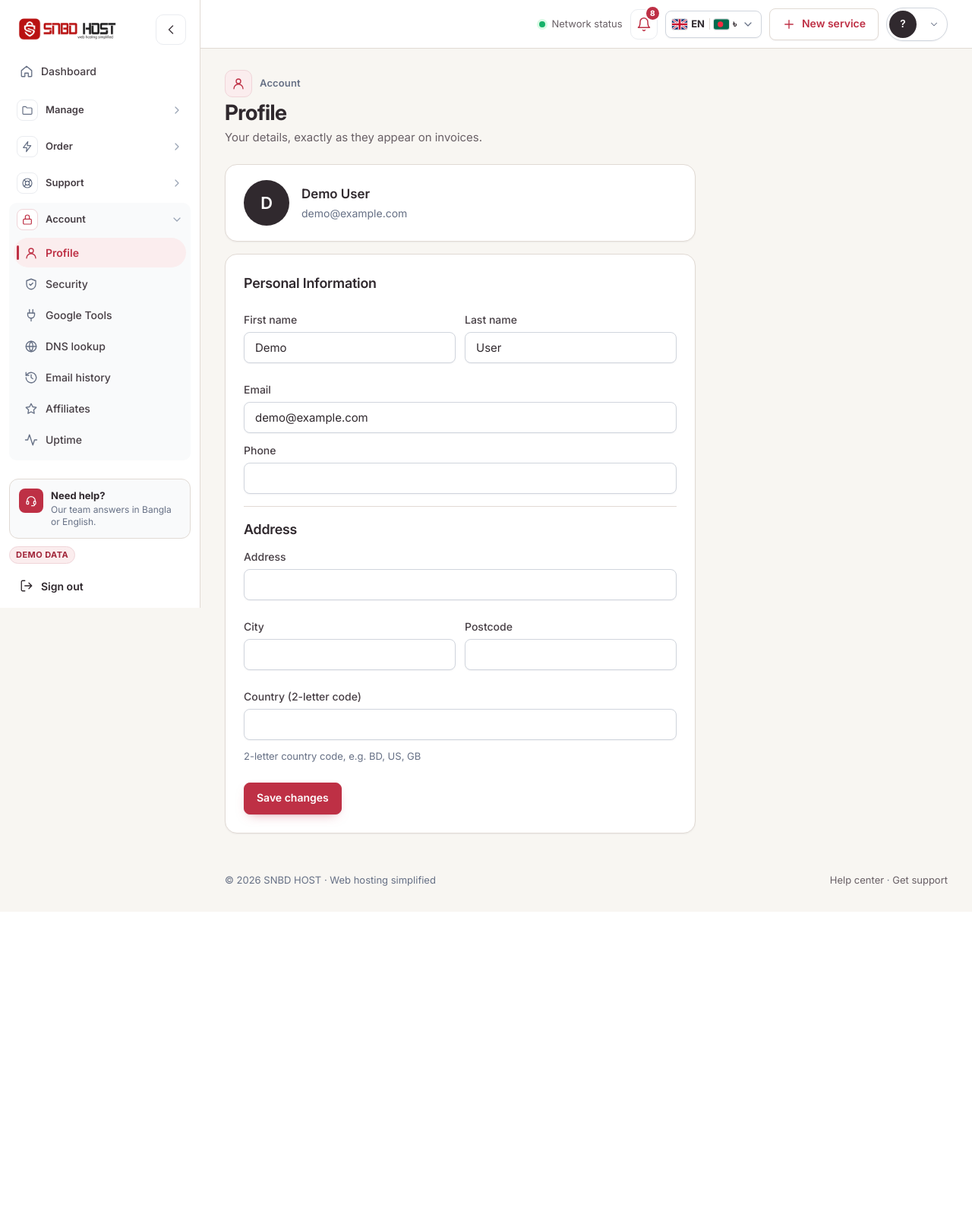
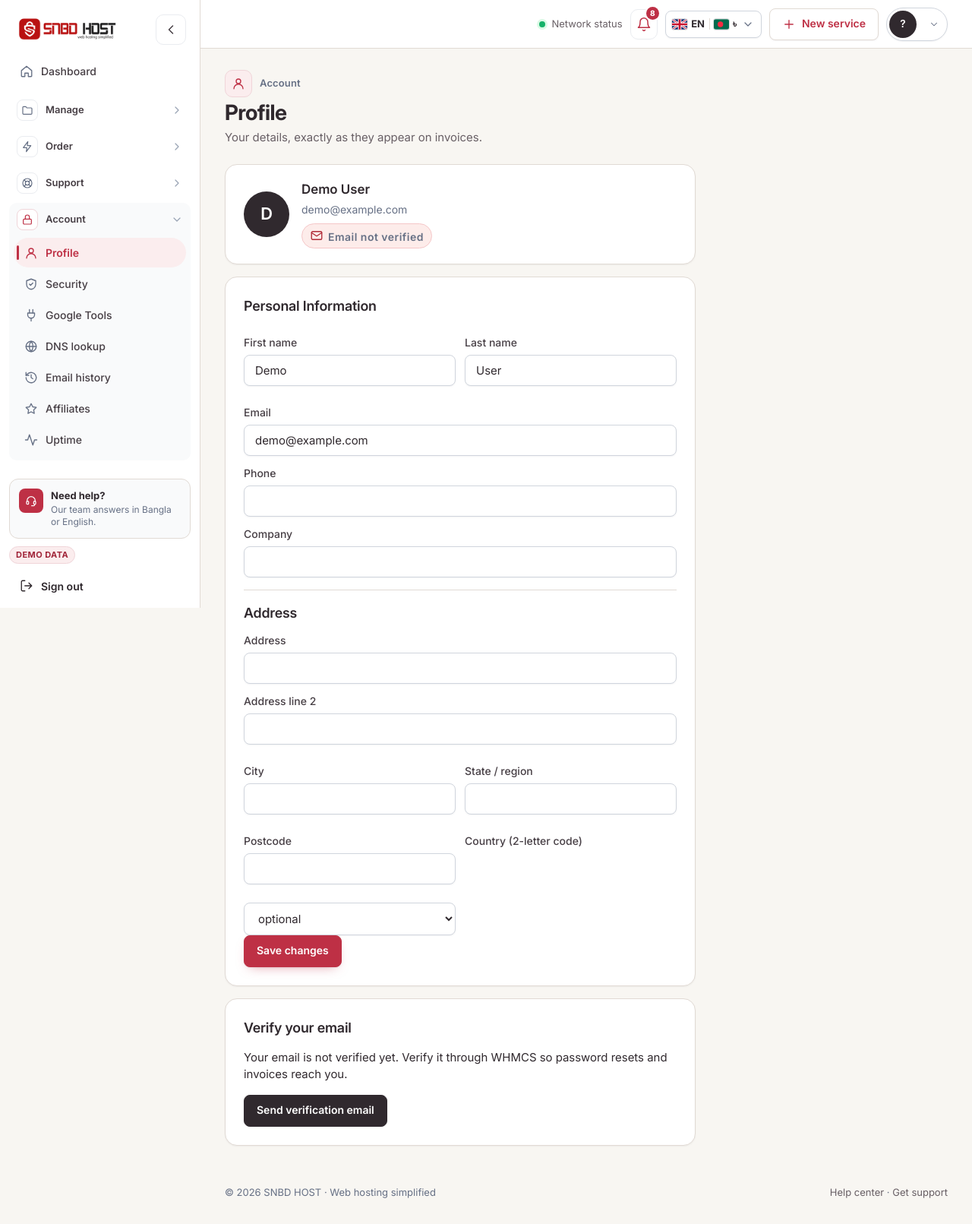
Before and after one commit to yeaminlabs/whmcs-portal, a Node server app: page /profile in a window 1280 px wide. Shown: the whole page at 76% size. Before the commit the page ends 1200 px from the top, so only its background shows below. Run offline with Node 20, Linux system fonts and the light colour scheme; the visitor is signed in with stand-in values (Sample User, id 1); some libraries are stand-ins or nearby versions.

Commit message:
feat: expand profile to all WHMCS fields with country selector and email verification
Profile form now updates every UpdateClient field. Adds a reusable ISO
country select partial (views/partials/country-select.ejs +
src/lib/countries.js) so other modules can pull the same dropdown, and
tracks the sign-in provider so Google accounts show a verified email
while password accounts can request a Mailgun verification email.

Co-authored-by: OpenBot <335604065+openbotgit[bot]@users.noreply.github.com>

```diff
--- a/src/i18n/bn.js
+++ b/src/i18n/bn.js
@@ -485,6 +485,19 @@ module.exports = {
   'prof.city': 'শহর',
   'prof.postcode': 'পোস্টকোড',
   'prof.country': 'দেশ (২ অক্ষরের কোড)',
+  'prof.company': 'কোম্পানি',
+  'prof.address2': 'ঠিকানার দ্বিতীয় লাইন',
+  'prof.state': 'রাজ্য / অঞ্চল',
+  'prof.emailVerified': 'ইমেইল যাচাইকৃত',
+  'prof.emailUnverified': 'ইমেইল যাচাইকৃত হয়নি',
+  'prof.verifyViaGoogle': 'গুগল',
+  'prof.verifyNote': 'আপনার ইমেইল এখনও যাচাই করা হয়নি। পাসওয়ার্ড রিসেট ও ইনভয়েস পেতে WHMCS-এর মাধ্যমে ইমেইল যাচাই করুন।',
+  'prof.verifyTitle': 'আপনার ইমেইল যাচাই করুন',
+  'prof.verifyBtn': 'যাচাইকরণ ইমেইল পাঠান',
+  'prof.verifySent': 'যাচাইকরণ ইমেইল পাঠানো হয়েছে। আপনার ইনবক্স চেক করুন।',
+  'prof.verifyFailed': 'এই মুহূর্তে যাচাইকরণ ইমেইল পাঠানো যাচ্ছে না। পরে আবার চেষ্টা করুন।',
+  'prof.verifySubject': 'আপনার {site} ইমেইল ঠিকানা যাচাই করুন',
+  'prof.verifyBody': 'নমস্কার,\n\nদয়া করে আপনার {site} ক্লায়েন্ট এরিয়ার জন্য ইমেইল ঠিকানা ({email}) যাচাই করুন।\n\nআপনি এই অ্যাকাউন্ট তৈরি না করে থাকলে এই ইমেইলটি উপেক্ষা করতে পারেন।\n\n— {site}',
 
   'con.name': 'নাম',
   'em.title': 'ইমেইল ইতিহাস',
--- a/src/i18n/en.js
+++ b/src/i18n/en.js
@@ -485,6 +485,19 @@ module.exports = {
   'prof.city': 'City',
   'prof.postcode': 'Postcode',
   'prof.country': 'Country (2-letter code)',
+  'prof.company': 'Company',
+  'prof.address2': 'Address line 2',
+  'prof.state': 'State / region',
+  'prof.emailVerified': 'Email verified',
+  'prof.emailUnverified': 'Email not verified',
+  'prof.verifyViaGoogle': 'Google',
+  'prof.verifyNote': 'Your email is not verified yet. Verify it through WHMCS so password resets and invoices reach you.',
+  'prof.verifyTitle': 'Verify your email',
+  'prof.verifyBtn': 'Send verification email',
+  'prof.verifySent': 'Verification email sent. Check your inbox.',
+  'prof.verifyFailed': 'Could not send the verification email right now. Try again later.',
+  'prof.verifySubject': 'Verify your {site} email address',
+  'prof.verifyBody': 'Hello,\n\nPlease verify your email address ({email}) for your {site} client area.\n\nIf you did not create this account, you can ignore this email.\n\n— {site}',
 
   'con.name': 'Name',
   'em.title': 'Email history',
--- /dev/null
+++ b/src/lib/countries.js
@@ -0,0 +1,12 @@
+'use strict';
+
+const i18n = require('i18n-iso-countries');
+i18n.registerLocale(require('i18n-iso-countries/langs/en.json'));
+
+const codes = Object.keys(i18n.getAlpha2Codes());
+const countries = codes.map((code) => ({
+  code,
+  name: i18n.getName(code, 'en') || code,
+}));
+
+module.exports = { countries };
--- a/src/lib/signin.js
+++ b/src/lib/signin.js
@@ -22,7 +22,7 @@ function signIn(req, fields, method = 'password', isNew = false) {
   return new Promise((resolve, reject) => {
     req.session.regenerate((err) => (err ? reject(err) : resolve()));
   }).then(async () => {
-    Object.assign(req.session, fields);
+    Object.assign(req.session, fields, { authProvider: String(method || 'password').toLowerCase() });
     if (pendingOrder) req.session.pendingOrder = pendingOrder;
     await currency.accountCurrency(req).catch(() => null);
     tracking.queue(req, { event: isNew ? 'sign_up' : 'login', method });
--- a/src/routes/portal.js
+++ b/src/routes/portal.js
@@ -15,6 +15,7 @@ const { ownedInvoice, ownedService, ownedDomain, ownedQuote, ownedTicket } = req
 const { cached } = require('../lib/cache');
 const gtokens = require('../lib/google-tokens');
 const { getClient, invalidateClient } = require('../lib/client');
+const { countries } = require('../lib/countries');
 const kb = require('../lib/kb');
 const uptime = require('../lib/uptime');
 const { domainAvailability } = require('../lib/domain-availability');
@@ -490,7 +491,7 @@ router.get('/kb/:slug', (req, res) => {
 router.get('/profile', async (req, res) => {
   try {
     const data = await getClient(req);
-    res.render('profile', { title: 'Profile', customer: (data && data.client) || {}, updated: req.query.updated === '1', error: null });
+    res.render('profile', { title: 'Profile', customer: (data && data.client) || {}, authProvider: req.session.authProvider || 'password', countries, updated: req.query.updated === '1', error: null, verify: req.query.verify || null });
   } catch (e) {
     res.render('error', { title: 'Profile', message: e.message, back: '/' });
   }
@@ -504,17 +505,36 @@ router.post('/profile', async (req, res) => {
       lastname: cleanStr(req.body.lastname, 100),
       email: cleanStr(req.body.email, 190),
       phonenumber: cleanStr(req.body.phonenumber, 50),
+      companyname: cleanStr(req.body.companyname, 150),
       address1: cleanStr(req.body.address1, 200),
+      address2: cleanStr(req.body.address2, 200),
       city: cleanStr(req.body.city, 100),
+      state: cleanStr(req.body.state, 100),
       postcode: cleanStr(req.body.postcode, 30),
-      country: cleanStr(req.body.country, 2),
+      country: cleanStr(req.body.country, 2).toUpperCase(),
     };
     const data = await whmcs.call('UpdateClient', fields);
     invalidateClient(req.session.clientId);
     if (data.result !== 'success') throw new Error(data.message || 'Update failed');
     res.redirect('/profile?updated=1');
   } catch (e) {
-    res.render('profile', { title: 'Profile', customer: req.body, updated: false, error: e.message });
+    res.render('profile', { title: 'Profile', customer: req.body, authProvider: req.session.authProvider || 'password', updated: false, error: e.message });
+  }
+});
+
+router.post('/profile/verify-email', requireLogin, async (req, res) => {
+  const t = res.locals.t;
+  const clientEmail = String(req.session.clientEmail || '').toLowerCase();
+  if (!clientEmail || !isEmail(clientEmail)) return res.redirect('/profile?verify=err');
+  try {
+    const sent = await mailer.sendMail({
+      to: clientEmail,
+      subject: t('prof.verifySubject', { site: 'SNBD HOST' }),
+      text: t('prof.verifyBody', { email: clientEmail }),
+    });
+    res.redirect('/profile?' + (sent ? 'verify=sent' : 'verify=err'));
+  } catch (e) {
+    res.redirect('/profile?verify=err');
   }
 });
 
--- /dev/null
+++ b/views/partials/country-select.ejs
@@ -0,0 +1,10 @@
+<%# Reusable country selector: 2-letter value, all ISO countries. %>
+<%# Params: name, id, value, label, required, countries (array of { code, name }). %>
+<%# Pull into any module (checkout, WHMCS bridge forms, etc.) by passing `countries`. %>
+<label for="<%- typeof id !== 'undefined' ? id : 'country' %>"><%- typeof label !== 'undefined' ? label : t('prof.country') %></label>
+<select name="<%- typeof name !== 'undefined' ? name : 'country' %>" id="<%- typeof id !== 'undefined' ? id : 'country' %>"<%- typeof required !== 'undefined' && required ? ' required' : '' %>>
+  <option value=""><%- t('common.optional') || '—' %></option>
+  <% (typeof countries !== 'undefined' && countries || []).forEach(({ code, name }) => { %>
+  <option value="<%- code %>"<%- String(value || '') === code ? ' selected' : '' %>><%- name %></option>
+  <% }) %>
+</select>
--- a/views/profile.ejs
+++ b/views/profile.ejs
@@ -1,6 +1,8 @@
 <%- include('_head') %>
 <%
 const initials2 = String(customer.firstname || customer.fullname || '?').split(/\s+/).filter(Boolean).slice(0, 2).map(w => w[0]).join('').toUpperCase();
+const isGoogle = String(authProvider || '') === 'google';
+const verified = isGoogle;
 %>
 <div class="pagehead">
   <div>
@@ -11,14 +13,19 @@ const initials2 = String(customer.firstname || customer.fullname || '?').split(/
 </div>
 <% if (updated) { %><p class="alert ok" role="status"><%= t('common.saved') %></p><% } %>
 <% if (error) { %><p class="alert err" role="alert"><%= error %></p><% } %>
+<% if (verify === 'sent') { %><p class="alert ok" role="status"><%= t('prof.verifySent') %></p><% } %>
+<% if (verify === 'err') { %><p class="alert err" role="alert"><%= t('prof.verifyFailed') %></p><% } %>
+
 <div class="prof-head narrow-card">
   <span class="avatar" style="--av:60px" aria-hidden="true"><%= initials2 %><% if (session.clientPicture) { %><img src="<%= session.clientPicture %>" alt="" width="60" height="60" referrerpolicy="no-referrer" onerror="this.remove()"><% } %></span>
   <div class="prof-head-info">
     <strong><%= customer.firstname %> <%= customer.lastname %></strong>
     <span><%= customer.email %></span>
     <% if (customer.phonenumber) { %><span style="color:var(--g500);font-size:13px"><%= customer.phonenumber %></span><% } %>
+    <% if (isGoogle) { %><span class="badge ok" style="font-size:12px"><%- icon('check') %><span><%= t('prof.emailVerified') %> (<%= t('prof.verifyViaGoogle') %>)</span></span><% } else { %><span class="badge warn" style="font-size:12px"><%- icon('mail') %><span><%= t('prof.emailUnverified') %></span></span><% } %>
   </div>
 </div>
+
 <form method="post" action="/profile" class="card narrow-card">
   <h2 style="margin-top:0"><%= t('prof.personalInfo') || 'Personal Information' %></h2>
   <div class="field-row">
@@ -27,14 +34,35 @@ const initials2 = String(customer.firstname || customer.fullname || '?').split(/
   </div>
   <label><%= t('prof.email') %><input type="email" name="email" value="<%= customer.email || '' %>" autocomplete="email"></label>
   <label><%= t('prof.phone') %><input name="phonenumber" value="<%= customer.phonenumber || '' %>" autocomplete="tel"></label>
+  <label><%= t('prof.company') %><input name="companyname" value="<%= customer.companyname || '' %>"></label>
   <hr style="border:0;border-top:1px solid var(--line);margin:16px 0">
   <h2 style="margin-top:0"><%= t('prof.addressInfo') || 'Address' %></h2>
-  <label><%= t('prof.address') %><input name="address1" value="<%= customer.address1 || '' %>" autocomplete="street-address"></label>
+  <label><%= t('prof.address') %><input name="address1" value="<%= customer.address1 || '' %>"></label>
+  <label><%= t('prof.address2') %><input name="address2" value="<%= customer.address2 || '' %>"></label>
   <div class="field-row">
-    <label><%= t('prof.city') %><input name="city" value="<%= customer.city || '' %>" autocomplete="address-level2"></label>
-    <label><%= t('prof.postcode') %><input name="postcode" value="<%= customer.postcode || '' %>" autocomplete="postal-code"></label>
+    <label><%= t('prof.city') %><input name="city" value="<%= customer.city || '' %>"></label>
+    <label><%= t('prof.state') %><input name="state" value="<%= customer.state || '' %>"></label>
   </div>
-  <label><%= t('prof.country') %><input name="country" value="<%= customer.country || '' %>" maxlength="2" autocomplete="country"><small class="hint">2-letter country code, e.g. BD, US, GB</small></label>
+  <div class="field-row">
+    <label><%= t('prof.postcode') %><input name="postcode" value="<%= customer.postcode || '' %>"></label>
+    <%- include('partials/country-select', { name: 'country', value: customer.country || '', required: true }) %>
+  </div>
   <button type="submit" class="btn red"><%= t('common.saveChanges') %></button>
 </form>
+
+<% if (!isGoogle) { %>
+<form method="post" action="/profile/verify-email" class="card narrow-card" style="margin-top:16px">
+  <h2 style="margin-top:0"><%= t('prof.verifyTitle') %></h2>
+  <p><%= t('prof.verifyNote') %></p>
+  <button type="submit" class="btn"><%= t('prof.verifyBtn') %></button>
+</form>
+<% } %>
+
 <%- include('_foot') %>
+
+<style>
+.prof-head .badge{display:inline-flex;align-items:center;gap:6px;margin-top:8px;padding:4px 10px;border-radius:999px;font-size:12px;font-weight:600}
+.prof-head .badge.ok{background:#e7f7ea;color:var(--g700);border:1px solid #b7e4c7}
+.prof-head .badge.warn{background:#fdecea;color:#b02a37;border:1px solid #f5c6c7}
+.prof-head .badge *[aria-hidden]{font-size:14px}
+</style>
```
Also changed, not shown: tests/unit/profile.test.js (added, +47 -0 lines).
